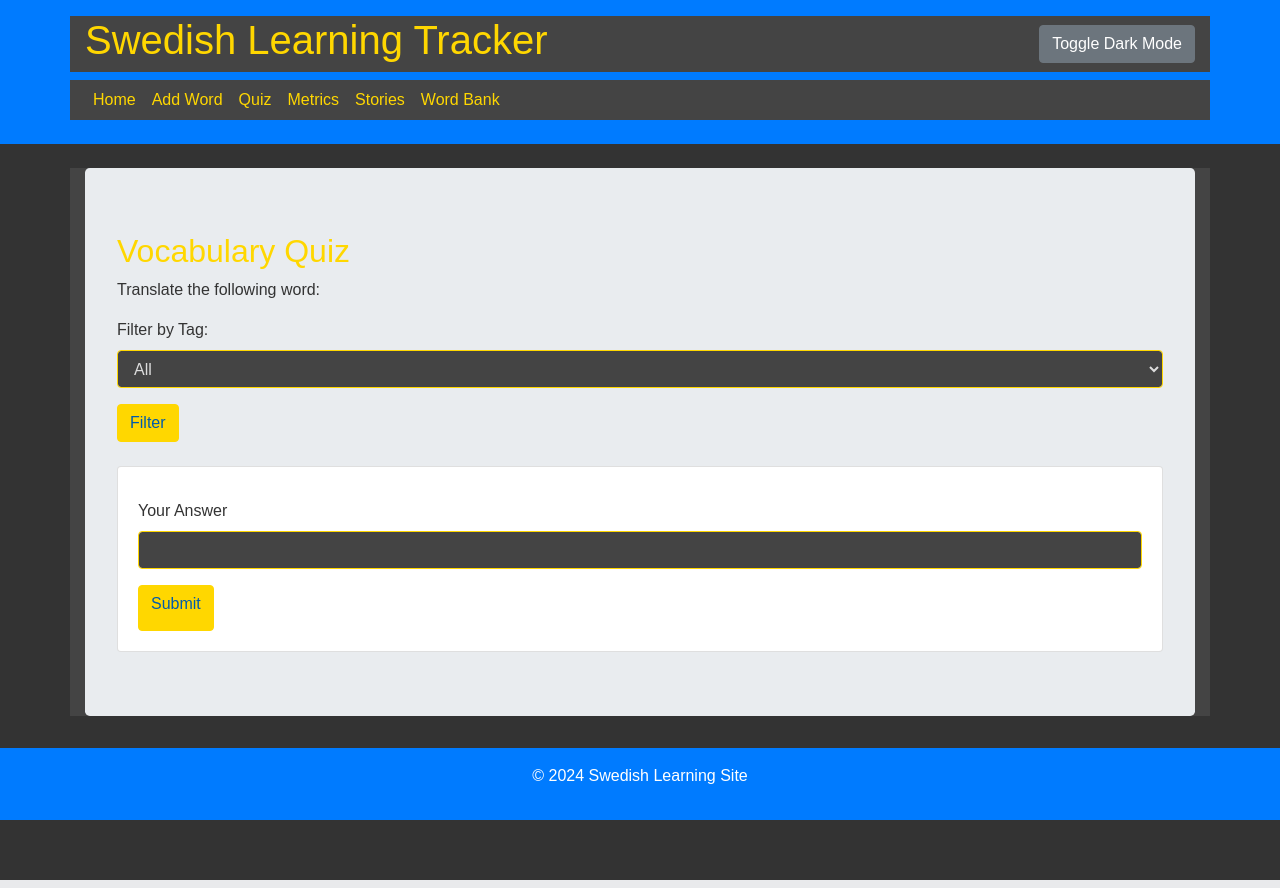
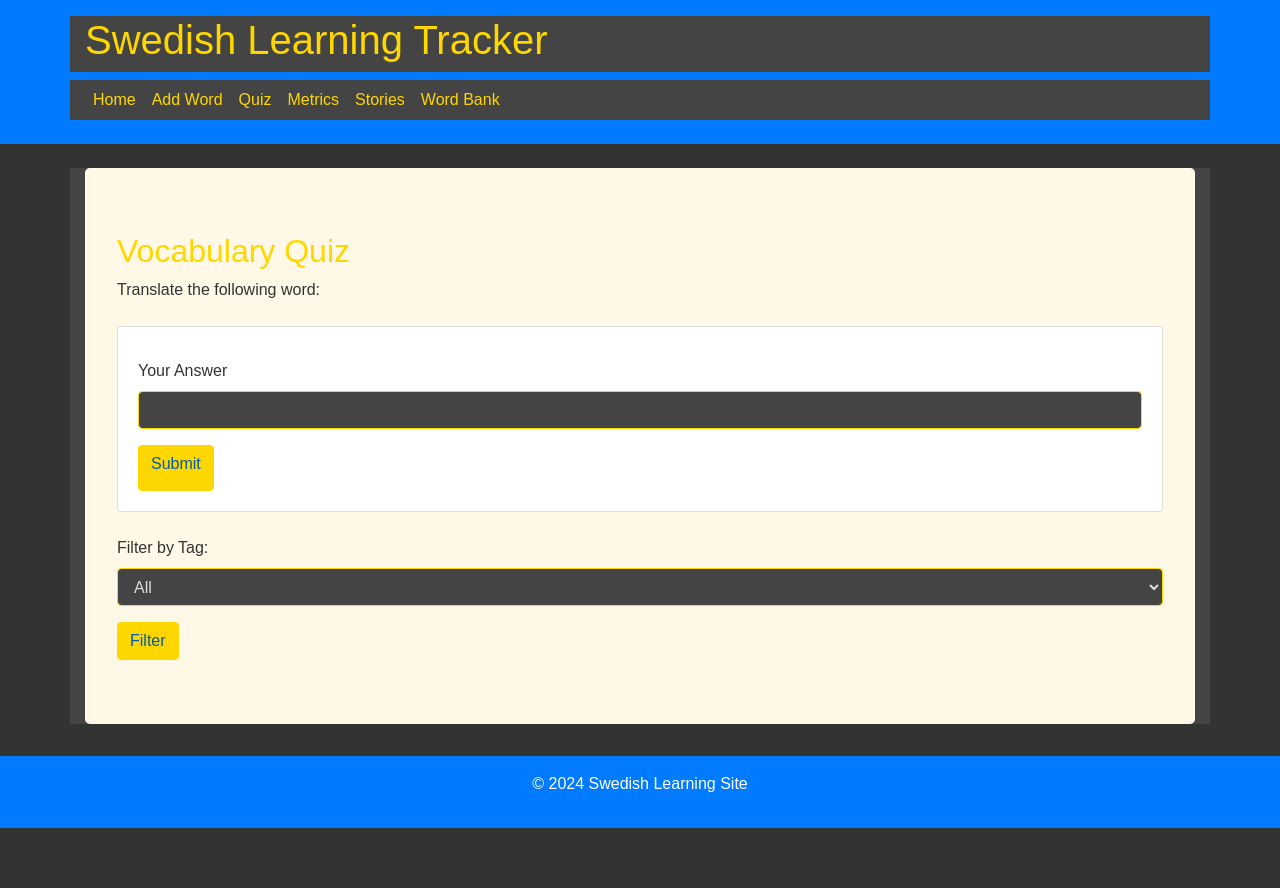
Before and after one commit to JerrickTram/JerrickTram.github.io, a Flask app: page /quiz in a window 1280 px wide. Run offline with Flask 3, Linux system fonts and the light colour scheme; some libraries are stand-ins or nearby versions.

Commit message:
made dark mode the default display and changed container color css

```diff
--- a/app/static/css/style.css
+++ b/app/static/css/style.css
@@ -1,3 +1,7 @@
+.jumbotron {
+    background-color: #FFF8E7;
+}
+
 /* General styles for the tag cloud */
 .tag-cloud {
     display: flex;
--- a/app/static/js/dark_mode.js
+++ b/app/static/js/dark_mode.js
@@ -1,9 +1,4 @@
 document.addEventListener("DOMContentLoaded", function() {
     // Set dark mode by default
     document.body.classList.add('dark-mode');
-
-    const toggleButton = document.getElementById('dark-mode-toggle');
-    toggleButton.addEventListener('click', function() {
-        document.body.classList.toggle('dark-mode');
-    });
 });
--- a/app/templates/layout.html
+++ b/app/templates/layout.html
@@ -10,7 +10,6 @@
     <header class="bg-primary text-white p-3">
         <div class="container d-flex justify-content-between align-items-center">
             <h1>Swedish Learning Tracker</h1>
-            <button id="dark-mode-toggle" class="btn btn-secondary">Toggle Dark Mode</button>
         </div>
         <nav class="navbar navbar-expand-lg navbar-dark bg-primary">
             <div class="container">
--- a/app/templates/quiz.html
+++ b/app/templates/quiz.html
@@ -4,19 +4,6 @@
 <div class="jumbotron">
     <h2>Vocabulary Quiz</h2>
     <p>Translate the following word:</p>
-    <form method="GET" action="{{ url_for('main.quiz') }}">
-        <div class="form-group">
-            <label for="tag">Filter by Tag:</label>
-            <select id="tag" name="tag" class="form-control">
-                <option value="">All</option>
-                {% for tag in available_tags %}
-                    <option value="{{ tag }}" {% if request.args.get('tag') == tag %}selected{% endif %}>{{ tag }}</option>
-                {% endfor %}
-            </select>
-        </div>
-        <button type="submit" class="btn btn-primary">Filter</button>
-    </form>
-
     <div class="card mt-4">
         <div class="card-body">
             <h3 class="card-title">{{ word.english_translation }}</h3>
@@ -37,5 +24,18 @@
             {% endif %}
         </div>
     </div>
+    <br>
+    <form method="GET" action="{{ url_for('main.quiz') }}">
+        <div class="form-group">
+            <label for="tag">Filter by Tag:</label>
+            <select id="tag" name="tag" class="form-control">
+                <option value="">All</option>
+                {% for tag in available_tags %}
+                    <option value="{{ tag }}" {% if request.args.get('tag') == tag %}selected{% endif %}>{{ tag }}</option>
+                {% endfor %}
+            </select>
+        </div>
+        <button type="submit" class="btn btn-primary">Filter</button>
+    </form>
 </div>
 {% endblock %}
```
